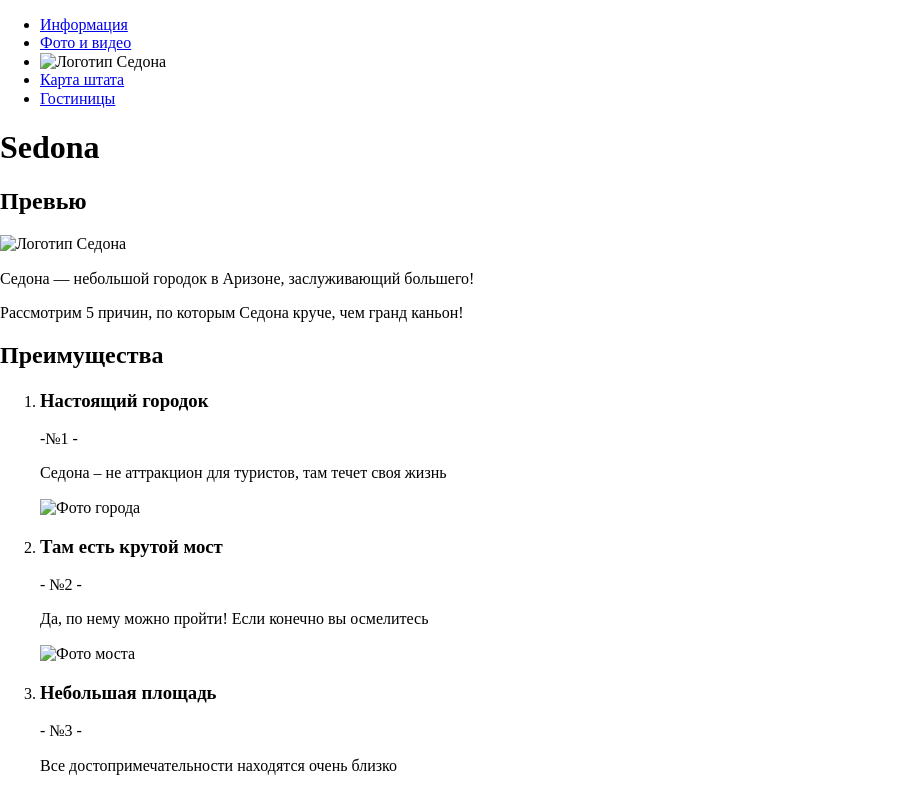
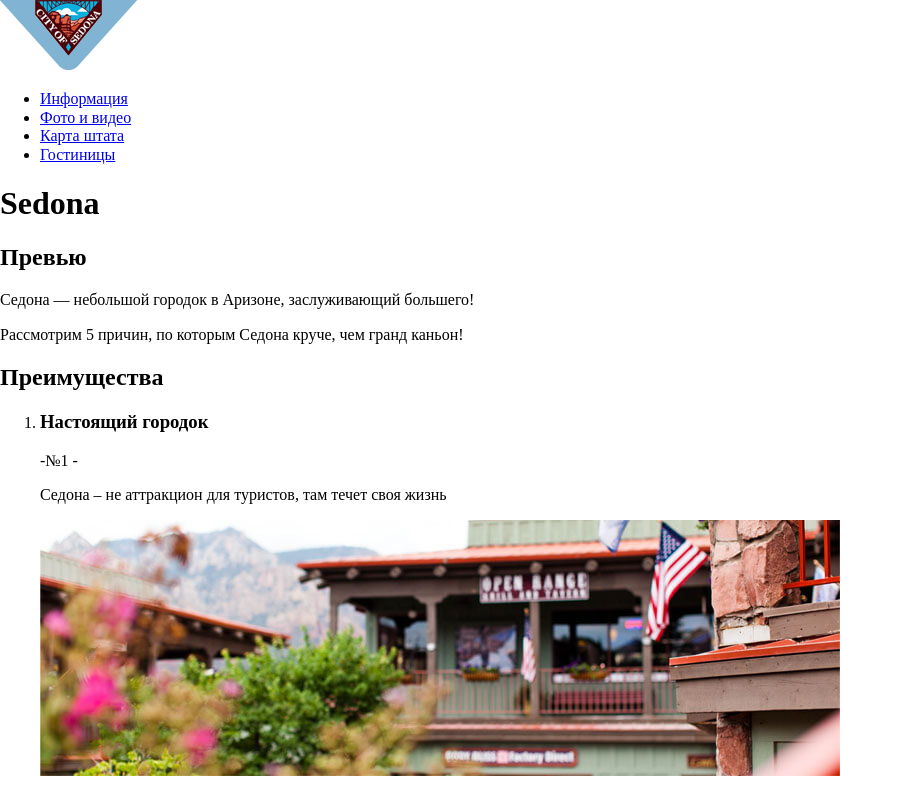
Before and after one commit to f1eeman/sedona, a plain HTML site: page index.html in a window 1280 px wide. Shown: the top 791 px of the page, without its empty margins (0-903 px from the left). Drawn offline with Linux system fonts and the light colour scheme.

Commit message:
работа с разметкой

```diff
--- a/index.html
+++ b/index.html
@@ -11,13 +11,12 @@
 <body>
     <header class="main-header">
         <nav class="main-navigation">
+            <a class="main-header-logo">
+                <img src="img/logo.png" width="138" height="70" alt="Логотип Седона">
+            </a>
             <ul class="site-navigation">
                 <li><a href="info.html">Информация</a></li>
                 <li><a href="photo-and-video.html">Фото и видео</a></li>
-                <li>
-                    <a class="main-header-logo"><img src="" height="" width="" alt="Логотип Седона"></a>
-                </li>
-                <!--Задать адрес и размеры изображения-->
                 <li><a href="map.html">Карта штата</a></li>
                 <li><a href="hotels.html">Гостиницы</a></li>
             </ul>
@@ -27,9 +26,10 @@
         <h1 class="visually-hidden">Sedona</h1>
         <section class="preview">
             <h2 class="visually-hidden">Превью</h2>
-            <img src="" height="" width="" alt="Логотип Седона">
-            <p>Седона — небольшой городок в Аризоне, заслуживающий большего!</p>
-            <p>Рассмотрим 5 причин, по которым Седона круче, чем гранд каньон!</p>
+            <div class="box">
+                <p>Седона — небольшой городок в Аризоне, заслуживающий большего!</p>
+                <p>Рассмотрим 5 причин, по которым Седона круче, чем гранд каньон!</p>
+            </div>
         </section>
         <section class="features">
             <h2 class="visually-hidden">Преимущества</h2>
@@ -38,14 +38,13 @@
                     <h3>Настоящий городок</h3>
                     <span> -№1 -</span>
                     <p>Седона – не аттракцион для туристов, там течет своя жизнь</p>
-                    <img src="" height="" width="" alt="Фото города" class="city-photo">
-                    <!--Задать адрес и размеры изображения-->
+                    <img src="img/real-city.jpg" width="800" height="256" alt="Фото города" class="city-photo">
                 </li>
                 <li class="feature-item">
                     <h3>Там есть крутой мост</h3>
                     <span>- №2 -</span>
                     <p>Да, по нему можно пройти! Если конечно вы осмелитесь</p>
-                    <img src="" height="" width="" alt="Фото моста" class="bridge-photo">
+                    <img src="img/bridge.jpg" width="800" height="256" alt="Фото моста" class="bridge-photo">
                 </li>
                 <li class="feature-item">
                     <h3>Небольшая площадь</h3>
```
Also changed, not shown: inner-page.html (+6 -10 lines), img/Amara Resort & Spa.jpg (added), img/Desert Quail Inn.jpg (added), img/Villas at Poco Diablo.jpg (added), img/bridge.jpg (added), img/calendar.svg (added), img/checkbox-on.svg (added), img/fb-icon.svg (added), img/header-background.jpg (added), img/icon-1.svg (added), img/icon-2.svg (added), img/icon-3.svg (added), img/logo-htmlacademy.svg (added), img/logo.png (added), 5 more files.
